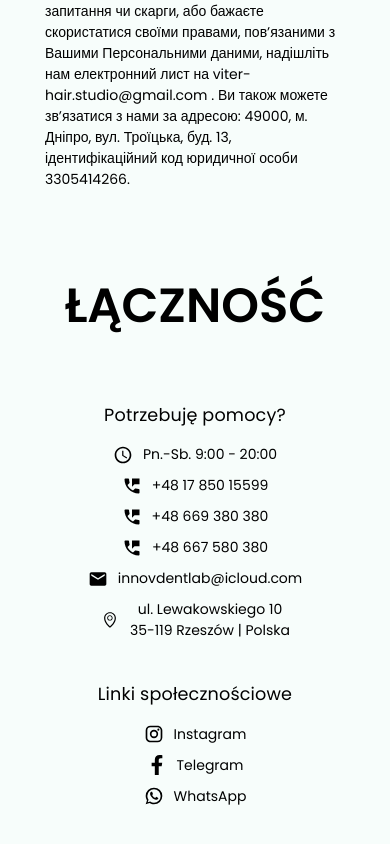
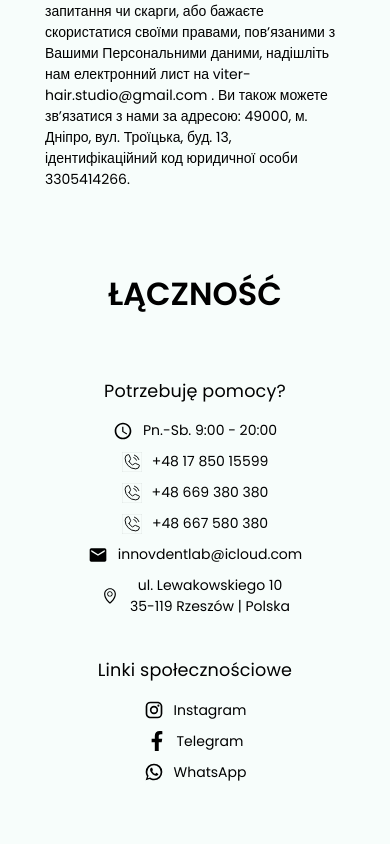
Before and after one commit to Myrhoiazov/dental, a React (Create React App) app: page /dental/rules in a window 390 px wide. Shown: the part 3645-4489 px from the top of the page. Built offline with nearby package versions, Linux system fonts and the light colour scheme.

Commit message:
[Styling] Fix.

```diff
--- a/src/shared/ui/Accordion/Accordion.module.scss
+++ b/src/shared/ui/Accordion/Accordion.module.scss
@@ -33,6 +33,7 @@
 		}
 
 		.question_content {
+			font-size: 24px;
 			text-transform: uppercase;
 
 			@media screen and (max-width: 767px) {
--- a/src/widgets/AboutMe/ui/AboutMe.jsx
+++ b/src/widgets/AboutMe/ui/AboutMe.jsx
@@ -17,7 +17,7 @@ const AboutMe = () => {
 			<SplideComponent />
 			<Container>
 				<div className={s.wrapper}>
-					<h1 className={s.title}>{t('about.title')}</h1>
+					<h1 className={s.title}>{t('About me')}</h1>
 					<div className={s.content}>
 						<div className={s.about} data-aos="fade-right">
 							<h2 className={s.subtitle}>
--- a/src/widgets/AboutMe/ui/AboutMe.module.scss
+++ b/src/widgets/AboutMe/ui/AboutMe.module.scss
@@ -13,6 +13,10 @@
 	font-size: 48px;
 	text-align: center;
 	margin-bottom: 60px;
+
+	@media screen and (max-width: 767px) {
+		font-size: 32px;
+	}
 }
 
 .subtitle {
--- a/src/widgets/AfterCourse/ui/AfterCourse.module.scss
+++ b/src/widgets/AfterCourse/ui/AfterCourse.module.scss
@@ -33,7 +33,7 @@
 		margin-bottom: 50px;
 
 		@media screen and (max-width: 776px) {
-			font-size: 36px;
+			font-size: 32px;
 			margin-bottom: 30px;
 		}
 
--- a/src/widgets/Contact/ui/Contact.jsx
+++ b/src/widgets/Contact/ui/Contact.jsx
@@ -1,7 +1,6 @@
 /* eslint-disable jsx-a11y/anchor-is-valid */
 import {memo} from 'react';
 import AccessTimeIcon from '@mui/icons-material/AccessTime';
-import PermPhoneMsgIcon from '@mui/icons-material/PermPhoneMsg';
 import LocalPostOfficeIcon from '@mui/icons-material/LocalPostOffice';
 import InstagramIcon from '@mui/icons-material/Instagram';
 import WhatsAppIcon from '@mui/icons-material/WhatsApp';
@@ -9,6 +8,7 @@ import {useTranslation} from 'react-i18next';
 import Container from 'shared/ui/container/Container';
 import {ReactComponent as Location} from 'shared/assets/icon/location.svg';
 import {ReactComponent as Fb} from 'shared/assets/icon/facebook.svg';
+import {ReactComponent as Phone} from 'shared/assets/icon/phone.svg';
 import 'shared/config/i18n/i18next';
 import s from './Contact.module.scss';
 import Map from 'shared/ui/Map/Map';
@@ -35,19 +35,25 @@ const Contact = () => {
 								</li>
 								<li className={s.contactItem}>
 									<a href="tel:+481785015599">
-										<PermPhoneMsgIcon className={s.icon} />
+										<Phone
+											className={`${s.icon} ${s.phone}`}
+										/>
 										+48 17 850 15599
 									</a>
 								</li>
 								<li className={s.contactItem}>
 									<a href="tel:+48669380380">
-										<PermPhoneMsgIcon className={s.icon} />
+										<Phone
+											className={`${s.icon} ${s.phone}`}
+										/>
 										+48 669 380 380
 									</a>
 								</li>
 								<li className={s.contactItem}>
 									<a href="tel:+48667580380">
-										<PermPhoneMsgIcon className={s.icon} />
+										<Phone
+											className={`${s.icon} ${s.phone}`}
+										/>
 										+48 667 580 380
 									</a>
 								</li>
--- a/src/widgets/Contact/ui/Contact.module.scss
+++ b/src/widgets/Contact/ui/Contact.module.scss
@@ -10,6 +10,10 @@
 	text-transform: uppercase;
 	font-size: 48px;
 	margin-bottom: 60px;
+
+	@media screen and (max-width: 767px) {
+		font-size: 32px;
+	}
 }
 
 .items {
@@ -68,6 +72,10 @@
 					width: 20px;
 					height: 20px;
 					transition: all $transition;
+
+					&.phone {
+						stroke: $black;
+					}
 				}
 
 				span {
@@ -82,6 +90,7 @@
 
 				.icon {
 					fill: $primary-text-color;
+					stroke: $primary-text-color !important;
 				}
 			}
 		}
--- a/src/widgets/OurTeam/ui/Portfolio/Portfolio.jsx
+++ b/src/widgets/OurTeam/ui/Portfolio/Portfolio.jsx
@@ -44,7 +44,7 @@ const Portfolio = () => {
 							marginBottom: '10px',
 							textTransform: 'uppercase',
 						}}>
-						{t('section.products')}
+						{t('Masters')}
 					</Typography>
 					<Typography
 						variant="h4"
--- a/src/widgets/OurTeam/ui/PortfolioCard/ui/PortfolioCard.jsx
+++ b/src/widgets/OurTeam/ui/PortfolioCard/ui/PortfolioCard.jsx
@@ -38,8 +38,8 @@ const PortfolioCard = ({el}) => {
 					<Typography
 						gutterBottom
 						sx={{
-							fontSize: '1.2rem',
-							marginBottom: 2,
+							fontSize: '1.4rem',
+							marginBottom: 0.5,
 							fontWeight: 700,
 							textTransform: 'uppercase',
 							color: 'black',
--- a/src/widgets/OurTeam/ui/PortfolioCard/ui/PortfolioCard.module.scss
+++ b/src/widgets/OurTeam/ui/PortfolioCard/ui/PortfolioCard.module.scss
@@ -3,7 +3,7 @@
 }
 
 .img_thumb {
-	max-height: 300px;
+	max-height: 385px;
 	width: 100%;
 	overflow: hidden;
 
--- a/src/widgets/Price/ui/Price/Price.module.scss
+++ b/src/widgets/Price/ui/Price/Price.module.scss
@@ -6,5 +6,9 @@
 		text-transform: uppercase;
 		font-size: 48px;
 		margin-bottom: 60px;
+
+		@media screen and (max-width: 767px) {
+			font-size: 32px;
+		}
 	}
 }
--- a/src/widgets/Proposition/ui/Proposition.module.scss
+++ b/src/widgets/Proposition/ui/Proposition.module.scss
@@ -65,7 +65,7 @@
 	margin-bottom: 50px;
 
 	@media screen and (max-width: 776px) {
-		font-size: 36px;
+		font-size: 32px;
 		margin-bottom: 30px;
 	}
 
```
Also changed, not shown: src/shared/assets/icon/phone.svg, 1 other file (tests, documents, lock files or other folders).
